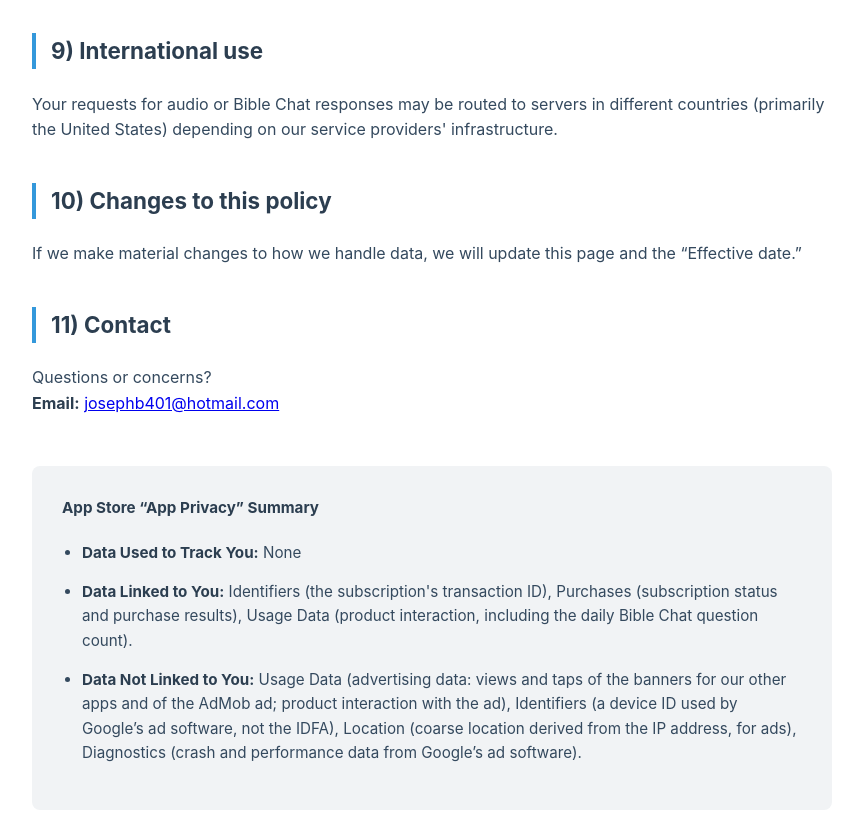
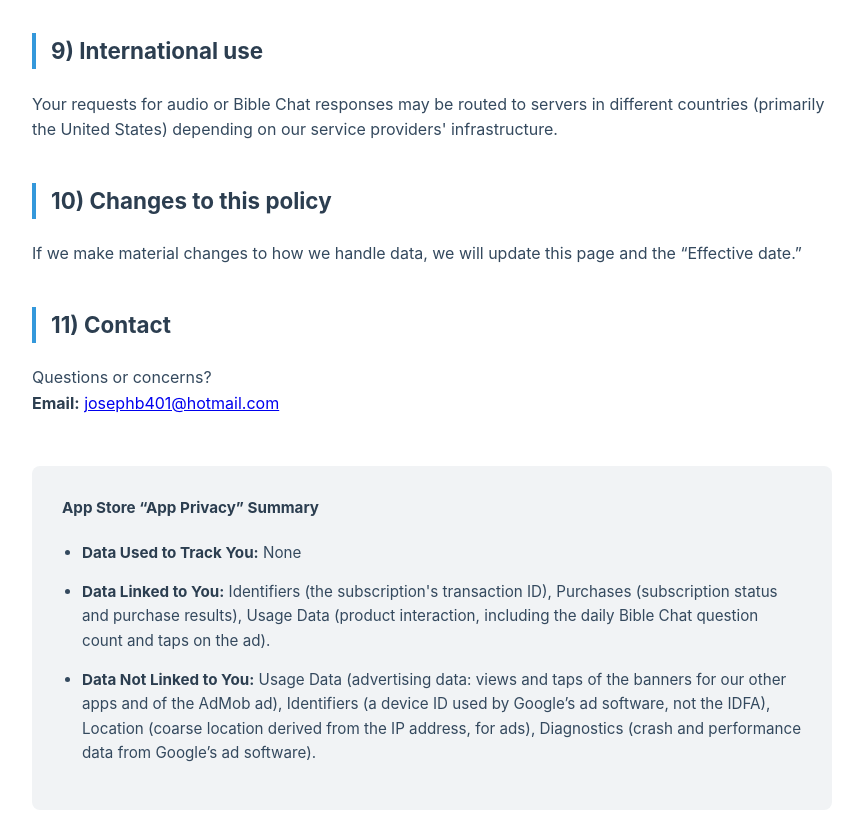
Before and after one commit to josephb524/SDA-Hymnal-Privacy, a plain HTML site: page index.html in a window 1280 px wide. Shown: the part 3940-4753 px from the top of the page, without its empty margins (208-1063 px from the left). Drawn offline with Linux system fonts and the light colour scheme.

Commit message:
Privacy policy: App Privacy summary matches App Store Connect (product interaction is linked)
Co-Authored-By: Claude Opus 5.5 <noreply@anthropic.com>

```diff
--- a/index.html
+++ b/index.html
@@ -214,8 +214,8 @@
         <h4>App Store “App Privacy” Summary</h4>
         <ul>
             <li><strong>Data Used to Track You:</strong> None</li>
-            <li><strong>Data Linked to You:</strong> Identifiers (the subscription's transaction ID), Purchases (subscription status and purchase results), Usage Data (product interaction, including the daily Bible Chat question count).</li>
-            <li><strong>Data Not Linked to You:</strong> Usage Data (advertising data: views and taps of the banners for our other apps and of the AdMob ad; product interaction with the ad), Identifiers (a device ID used by Google’s ad software, not the IDFA), Location (coarse location derived from the IP address, for ads), Diagnostics (crash and performance data from Google’s ad software).</li>
+            <li><strong>Data Linked to You:</strong> Identifiers (the subscription's transaction ID), Purchases (subscription status and purchase results), Usage Data (product interaction, including the daily Bible Chat question count and taps on the ad).</li>
+            <li><strong>Data Not Linked to You:</strong> Usage Data (advertising data: views and taps of the banners for our other apps and of the AdMob ad), Identifiers (a device ID used by Google’s ad software, not the IDFA), Location (coarse location derived from the IP address, for ads), Diagnostics (crash and performance data from Google’s ad software).</li>
         </ul>
     </div>
 </div>
```
